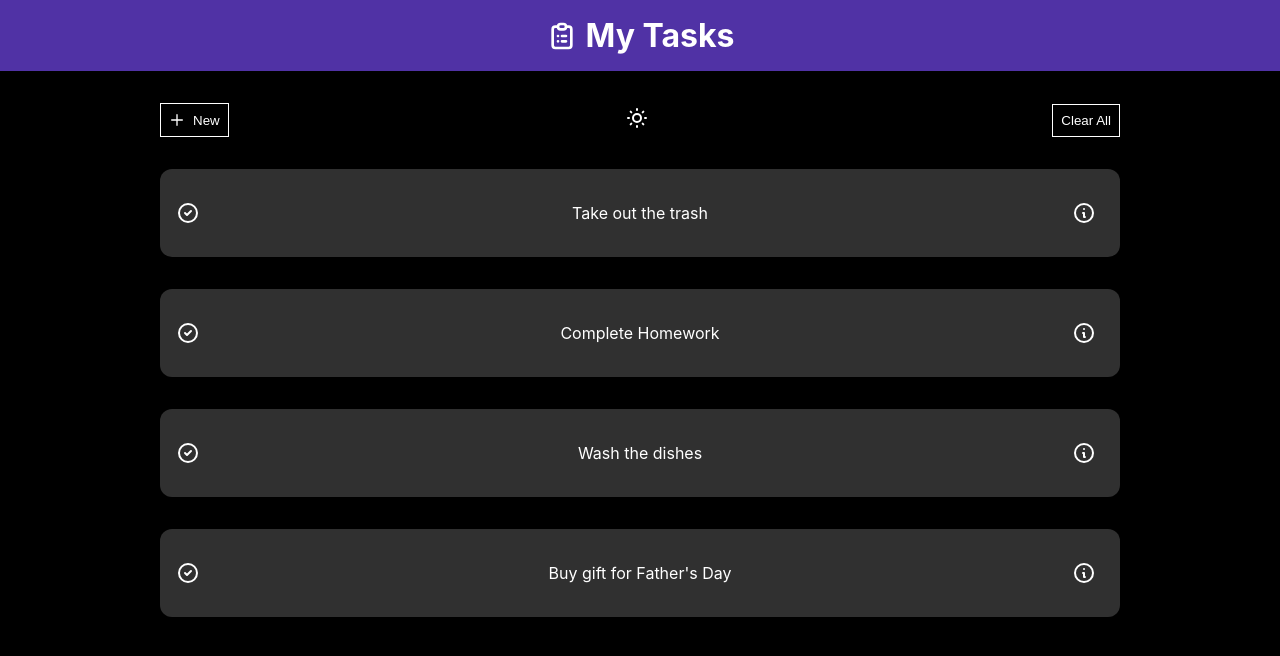
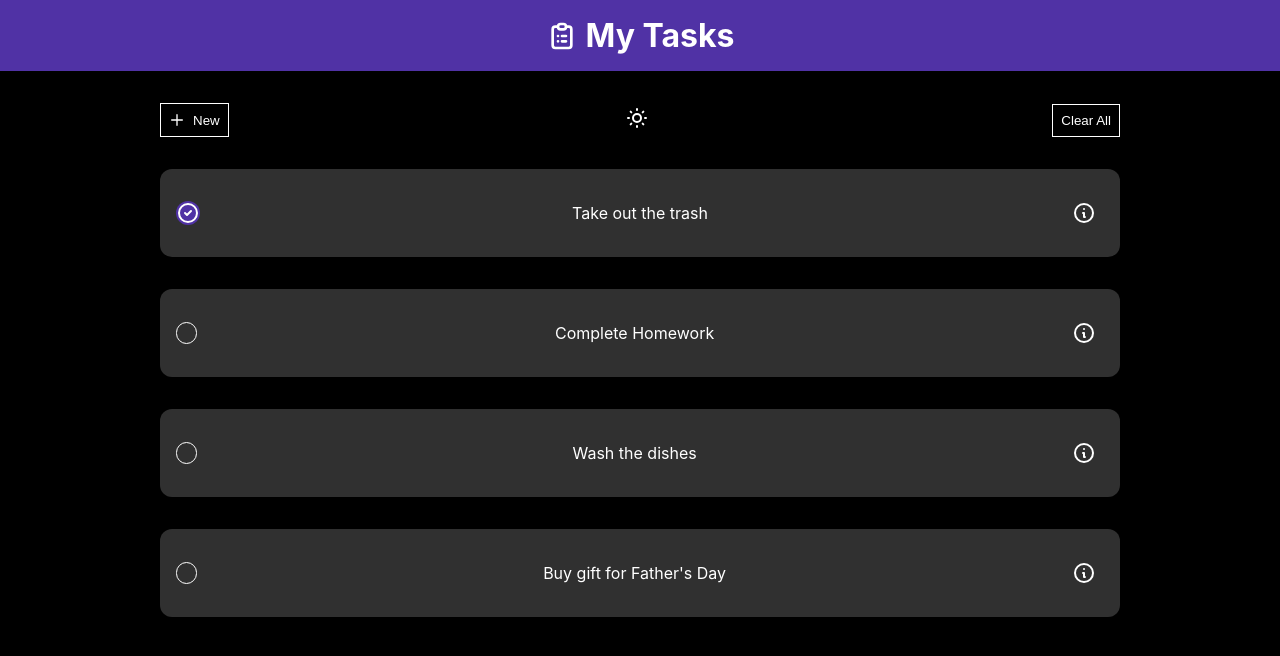
Before and after one commit to MsNiyaJ/taskmanager, a React (Create React App) app: page / in a window 1280 px wide. Shown: the top 656 px of the page. Built offline with nearby package versions, Linux system fonts and the light colour scheme.

Commit message:
- made helper function to check if in dark mode - changed property from string to boolean - changed position of text for task zero state - created unchecked circles for tasks

```diff
--- a/src/App.tsx
+++ b/src/App.tsx
@@ -2,6 +2,7 @@ import React from 'react';
 import { useSelector } from 'react-redux';
 import { RootState } from '.';
 import { classNames } from './helpers/classNames';
+import { isDarkMode } from './helpers/isDarkMode';
 import Main from './components/Main';
 import './global.css';
 
@@ -10,7 +11,7 @@ function App() {
 
   const appStyles = classNames([
     'App',
-    display === 'dark' ? 'dark-theme' : 'light-theme',
+    isDarkMode(display) ? 'dark-theme' : 'light-theme',
   ]);
 
   return (
--- a/src/actions/index.ts
+++ b/src/actions/index.ts
@@ -18,9 +18,9 @@ export const clearTasks = () => ({
   type: 'CLEAR_TASKS',
 });
 
-export const changeStatus = (id: number | string, newStatus: string) => ({
+export const changeStatus = (id: number | string) => ({
   type: 'CHANGE_STATUS',
-  payload: { id, newStatus },
+  payload: id,
 });
 
 // Display Mode
--- a/src/components/Task.tsx
+++ b/src/components/Task.tsx
@@ -1,7 +1,7 @@
 import React from 'react';
 import { useSelector } from 'react-redux';
 import { RootState } from '..';
-import { classNames } from '../helpers/classNames';
+import { isDarkMode } from '../helpers/isDarkMode';
 import {
   CheckCircleIcon,
   InformationCircleIcon,
@@ -11,23 +11,31 @@ type TaskType = {
   task: {
     id: string | number;
     description: string;
-    state: string;
+    complete: boolean;
   };
 };
 
 const Task = ({ task }: TaskType) => {
   const display = useSelector((state: RootState) => state.display);
+  const { description, complete } = task;
+  const isComplete = complete;
 
-  const styles = classNames([
-    display === 'dark' ? 'dark-theme-task' : 'light-theme-task',
-    'task',
-  ]);
+  // Styles
+  const containerClassNames = isDarkMode(display)
+    ? 'dark-theme-task'
+    : 'light-theme-task';
 
-  const { description } = task;
+  const circleClassName = isDarkMode(display)
+    ? 'dark-theme-circle'
+    : 'light-theme-circle';
 
   return (
-    <div className={styles}>
-      <CheckCircleIcon className="md-icon" />
+    <div className={containerClassNames}>
+      {isComplete ? (
+        <CheckCircleIcon className="md-icon completed-circle" />
+      ) : (
+        <div className={circleClassName} />
+      )}
       <div>{description}</div>
       <InformationCircleIcon className="md-icon" />
     </div>
--- a/src/components/TasksContainer.tsx
+++ b/src/components/TasksContainer.tsx
@@ -14,7 +14,7 @@ const TasksContainer = () => {
   // Zero State for tasks
   if (tasks.length === 0) {
     return (
-      <div style={{ marginTop: '5rem' }}>
+      <div style={{ marginTop: '5rem', textAlign: 'center' }}>
         <p>No tasks found!</p>
         <p>
           Click on <span style={{ color: '#6942d6' }}>'+ New'</span> to add a
--- a/src/components/Toolbar.tsx
+++ b/src/components/Toolbar.tsx
@@ -1,6 +1,7 @@
 import React from 'react';
 import { PlusIcon, SunIcon, MoonIcon } from '@heroicons/react/outline';
 import { classNames } from '../helpers/classNames';
+import { isDarkMode } from '../helpers/isDarkMode';
 import { useSelector, useDispatch } from 'react-redux';
 import { RootState } from '..';
 import { toggleDisplayMode } from '../actions';
@@ -13,8 +14,8 @@ const Toolbar = () => {
 
   // Setting the class names for the buttons
   const buttonTheme = classNames([
-    display === 'dark' ? 'text-white' : 'text-black',
-    display === 'dark' ? 'dark-theme-btn' : 'light-theme-btn',
+    isDarkMode(display) ? 'text-white' : 'text-black',
+    isDarkMode(display) ? 'dark-theme-btn' : 'light-theme-btn',
   ]);
 
   return (
@@ -24,7 +25,7 @@ const Toolbar = () => {
         New
       </button>
       <div onClick={() => toggleDisplay()}>
-        {display === 'dark' ? (
+        {isDarkMode(display) ? (
           <SunIcon className="md-icon" />
         ) : (
           <MoonIcon className="md-icon text-black" />
--- a/src/global.css
+++ b/src/global.css
@@ -111,6 +111,26 @@
   border-radius: 0.75rem;
 }
 
+.light-theme-circle {
+  width: 1.2rem;
+  height: 1.2rem;
+  border: 1px solid #000;
+  border-radius: 9999rem;
+}
+
+.dark-theme-circle {
+  width: 1.2rem;
+  height: 1.2rem;
+  border: 1px solid #fff;
+  border-radius: 9999rem;
+}
+
+.completed-circle {
+  background-color: #5032a5;
+  border-radius: 9999px;
+  color: white;
+}
+
 /* media queries */
 
 /* Tablet and Desktop */
--- /dev/null
+++ b/src/helpers/isDarkMode.ts
@@ -0,0 +1,6 @@
+/**
+ * @param {string} displayMode A string that will say dark or light
+ * @returns {boolean} Returns true if display mode is dark, else false
+ */
+export const isDarkMode = (displayMode: string): boolean =>
+  displayMode === 'dark';
--- a/src/reducers/display.ts
+++ b/src/reducers/display.ts
@@ -1,10 +1,12 @@
+import { isDarkMode } from '../helpers/isDarkMode';
+
 const displayReducer = (
   state = 'dark',
   action: { type: string; payload: string }
 ) => {
   switch (action.type) {
     case 'TOGGLE_DISPLAY_MODE':
-      return state === 'dark' ? 'light' : 'dark';
+      return isDarkMode(state) ? 'light' : 'dark';
     default:
       return state;
   }
--- a/src/reducers/tasks.ts
+++ b/src/reducers/tasks.ts
@@ -2,34 +2,34 @@
  * @description Describes the properties of a task
  * @property id - The id of the task
  * @property description - The description of the task
- * @property state - Tells us whether the task has been completed or not
+ * @property complete - Tells us whether the task has been completed or not
  */
 export type TaskInterface = {
   id: number | string;
   description: string;
-  state: string;
+  complete: boolean;
 }[];
 
 const tasks: TaskInterface = [
   {
     id: 1,
     description: 'Take out the trash',
-    state: 'uncomplete',
+    complete: true,
   },
   {
     id: 2,
     description: 'Complete Homework',
-    state: 'uncomplete',
+    complete: false,
   },
   {
     id: 3,
     description: 'Wash the dishes',
-    state: 'uncomplete',
+    complete: false,
   },
   {
     id: 4,
     description: "Buy gift for Father's Day",
-    state: 'uncomplete',
+    complete: false,
   },
 ];
 
@@ -55,15 +55,17 @@ const taskReducer = (state = tasks, action: { type: string; payload: any }) => {
       return [];
 
     case 'CHANGE_STATUS':
-      const {
-        id: taskID,
-        newStatus,
-      }: { id: string | number; newStatus: string } = action.payload;
+      const { id: taskID }: { id: string | number } = action.payload;
 
-      return state.map((task) =>
-        // Find the task we are modifying and set the newStatus data
-        task.id === taskID ? { ...task, status: newStatus } : task
-      );
+      return state.map((task) => {
+        const isComplete = task.complete;
+
+        // Toggle Complete Status
+        const newStatus = isComplete ? false : true;
+
+        // Find the task we are modifying and change status of completion
+        return task.id === taskID ? { ...task, complete: newStatus } : task;
+      });
 
     default:
       return state;
```
